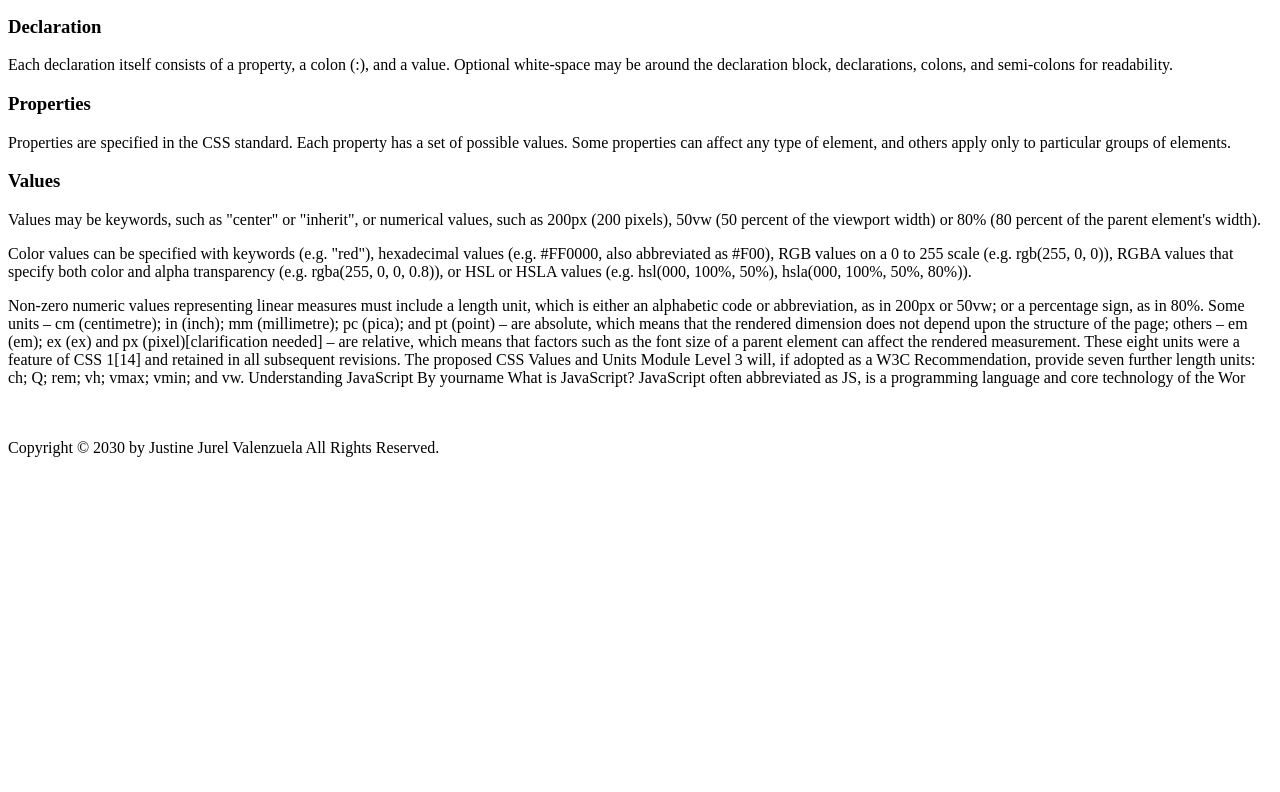
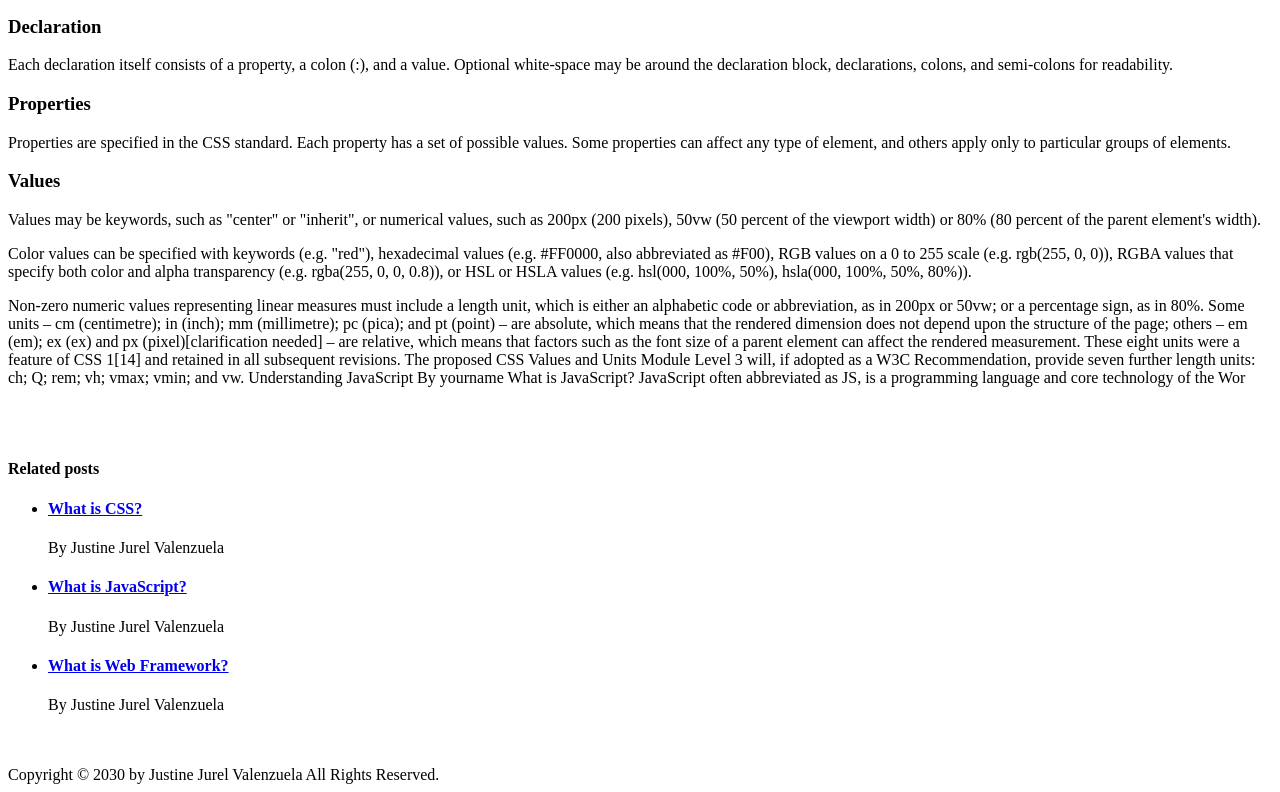
Before and after one commit to jurel11/html_foundation, a plain HTML site: page blog-one.html in a window 1280 px wide. Shown: the part 1122-1914 px from the top of the page. Before the commit the page ends 1587 px from the top, so only its background shows below. Drawn offline with Linux system fonts and the light colour scheme.

Commit message:
Added some changes to the related post
I added some anchor tags to the related post aside tag to navigate the other blogs easily.

```diff
--- a/blog-one.html
+++ b/blog-one.html
@@ -171,6 +171,27 @@
       <br /><br />
     </article>
 
+    <!-- Aside Section -->
+    <aside>
+      <h4>Related posts</h4>
+
+      <ul>
+        <li>
+          <h4><a href="blog-one.html">What is CSS?</a></h4>
+          <p>By Justine Jurel Valenzuela</p>
+        </li>
+        <li>
+          <h4><a href="blog-two.html">What is JavaScript?</a></h4>
+          <p>By Justine Jurel Valenzuela</p>
+        </li>
+        <li>
+          <h4><a href="blog-three.html">What is Web Framework?</a></h4>
+          <p>By Justine Jurel Valenzuela</p>
+        </li>
+      </ul>
+    </aside>
+    <br /><br />
+
     <!-- Footer Section-->
     <footer>
       Copyright © 2030 by Justine Jurel Valenzuela All Rights Reserved.
```
Also changed, not shown: blog-three.html (+21 -0 lines), blog-two.html (+21 -0 lines), index.html (+3 -3 lines).
